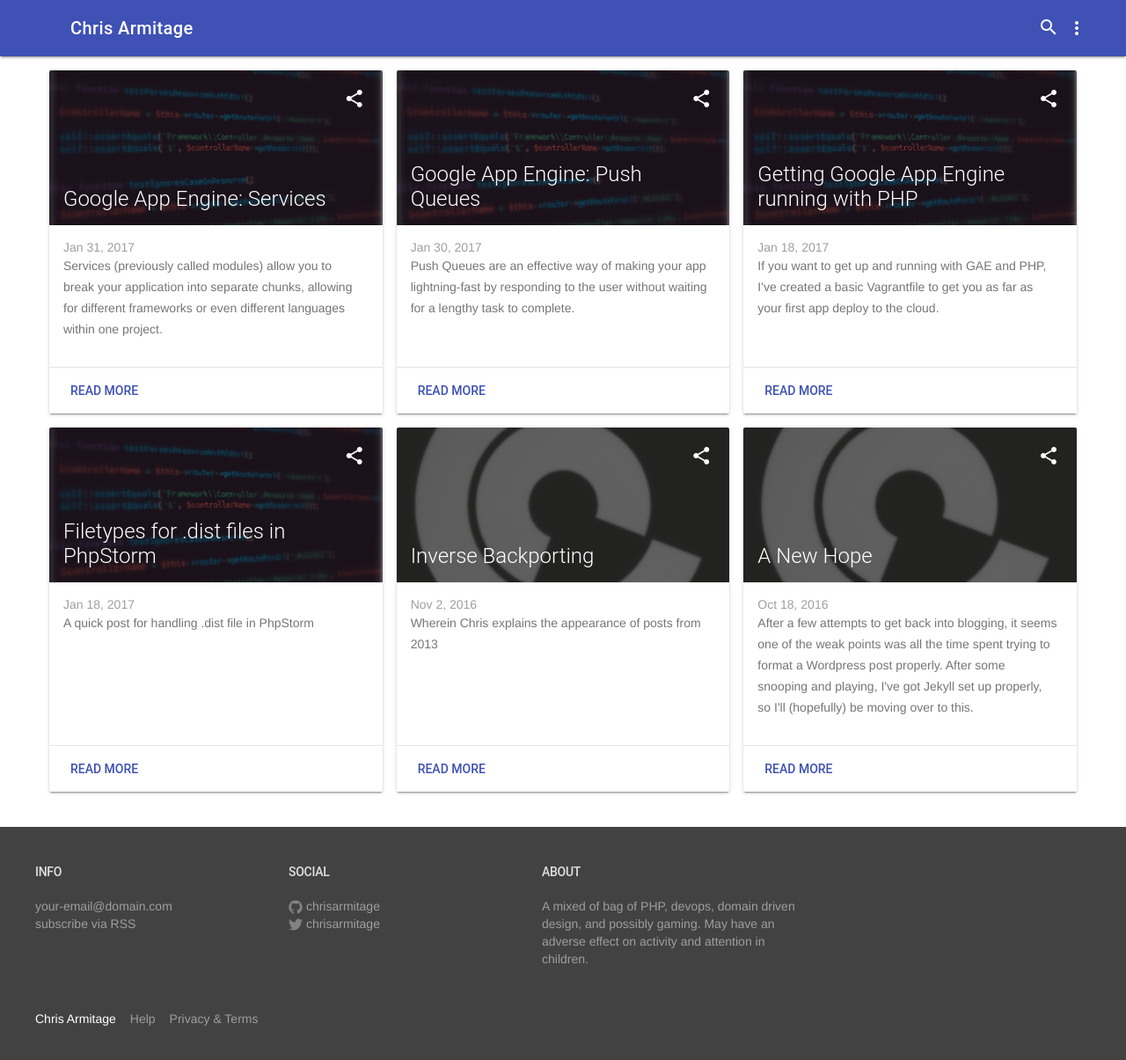
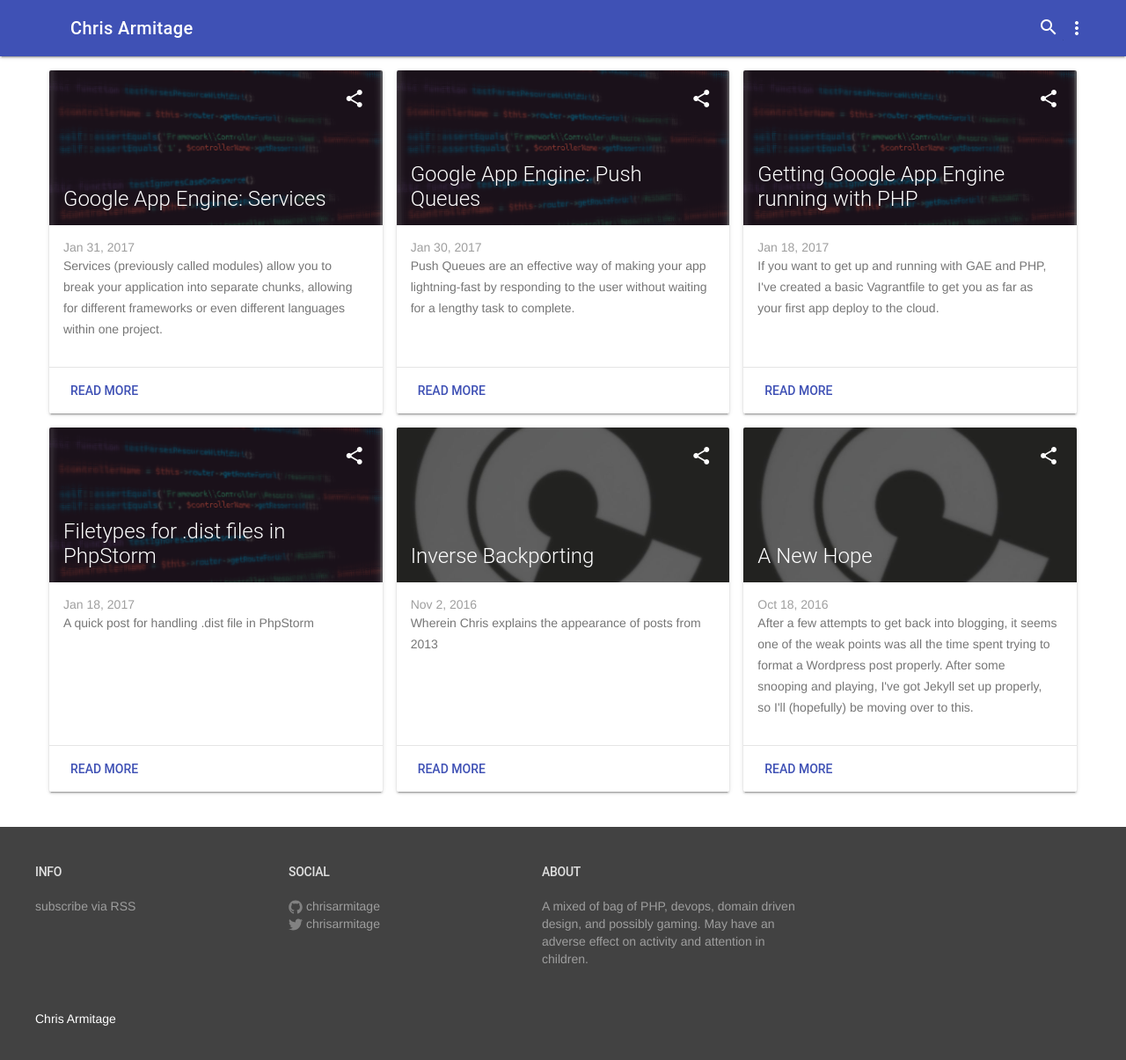
Before and after one commit to chrisarmitage/chrisarmitage.gihub.io, a Jekyll site: the page built from index.html, in a window 1280 px wide. Shown: the top 1205 px of the page at 88% size. Built offline with Jekyll 4.4.1, drawn with Linux system fonts in a browser that asks for light colours; the list of posts is cut into pages by our own code.

Commit message:
Hide email, help and privacy policy

```diff
--- a/_includes/footer.html
+++ b/_includes/footer.html
@@ -5,7 +5,7 @@
       <input class="mdl-mega-footer--heading-checkbox" type="checkbox" checked>
       <h1 class="mdl-mega-footer--heading">INFO</h1>
       <ul class="mdl-mega-footer--link-list">
-        <li><a href="mailto:{{ site.email }}">{{ site.email }}</a></li>
+        <!--<li><a href="mailto:{{ site.email }}">{{ site.email }}</a></li>-->
         <li><a href="{{ "/feed.xml" | prepend: site.baseurl }}">subscribe via RSS</a></li>
       </ul>
     </div>
@@ -98,8 +98,8 @@
   <div class="mdl-mega-footer--bottom-section">
     <div class="mdl-logo">{{ site.title }}</div>
     <ul class="mdl-mega-footer--link-list">
-      <li><a href="#">Help</a></li>
-      <li><a href="#">Privacy & Terms</a></li>
+      <!--<li><a href="#">Help</a></li>-->
+      <!--<li><a href="#">Privacy & Terms</a></li>-->
     </ul>
   </div>
 
```
